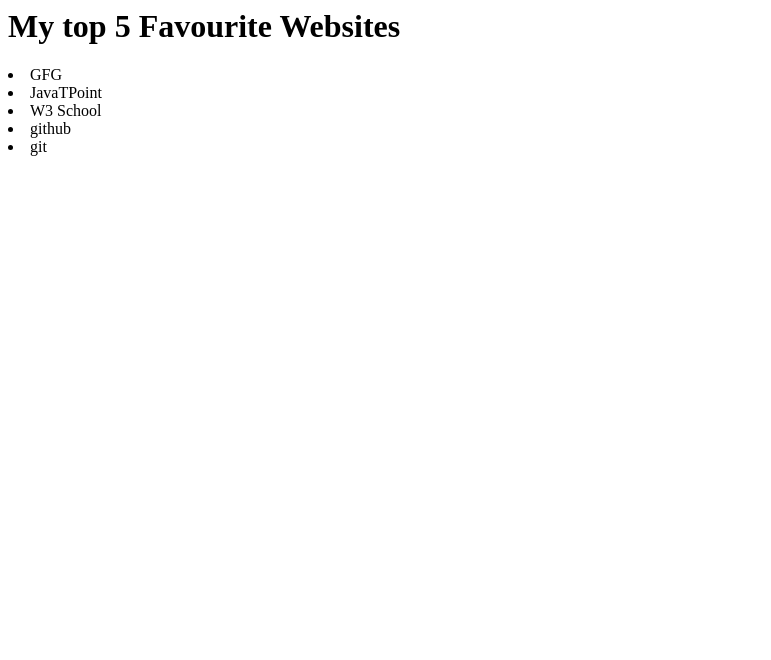
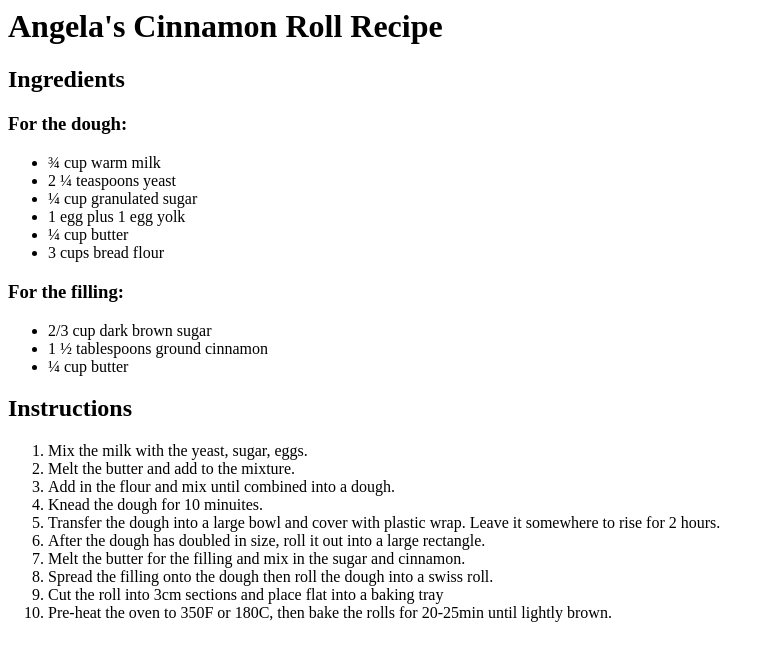
Before and after one commit to Vaishb654/html, a plain HTML site: page index.html in a window 1280 px wide. Shown: the whole page, without its empty margins (0-771 px from the left). Drawn offline with Linux system fonts and the light colour scheme.

Commit message:
Add files via upload

```diff
--- a/index.html
+++ b/index.html
@@ -1,8 +1,41 @@
-<h1>My top 5 Favourite Websites</h1>
-<!-- Write your code below -->
+<h1>Angela's Cinnamon Roll Recipe</h1>
 
-<li>GFG</li>
-<li>JavaTPoint</li>
-<li>W3 School</li>
-<li>github</li>
-<li>git</li>
+<h2>Ingredients</h2>
+
+<h3>For the dough:</h3>
+<ul>
+<li>¾ cup warm milk</li>
+<li>2 ¼ teaspoons yeast </li>
+<li>¼ cup granulated sugar</li>
+<li>1 egg plus 1 egg yolk</li>
+<li>¼ cup butter</li>
+<li>3 cups bread flour</li>
+</ul>
+
+<h3>For the filling:</h3>
+<ul>
+    <li>2/3 cup dark brown sugar</li>
+<li> 1 ½ tablespoons ground cinnamon</li>
+   <li> ¼ cup butter</li>
+</ul>
+
+
+<h2>Instructions</h2>
+<ol>
+
+   <li>Mix the milk with the yeast, sugar, eggs.</li>
+   <li> Melt the butter and add to the mixture.</li>
+    <li>Add in the flour and mix until combined into a dough.</li>
+  <li>  Knead the dough for 10 minuites. </li>
+   <li> Transfer the dough into a large bowl and cover with plastic wrap. Leave it somewhere to rise for 2 hours.</li>
+   <li> After the dough has doubled in size, roll it out into a large rectangle. </li>
+    <li>Melt the butter for the filling and mix in the sugar and cinnamon.</li>
+   <li> Spread the filling onto the dough then roll the dough into a swiss roll. </li>
+   <li> Cut the roll into 3cm sections and place flat into a baking tray</li>
+
+    <li>Pre-heat the oven to 350F or 180C, then bake the rolls for 20-25min until lightly brown.</li>
+
+
+
+
+</ol>
```
Also changed, not shown: solution.html (+61 -16 lines).
